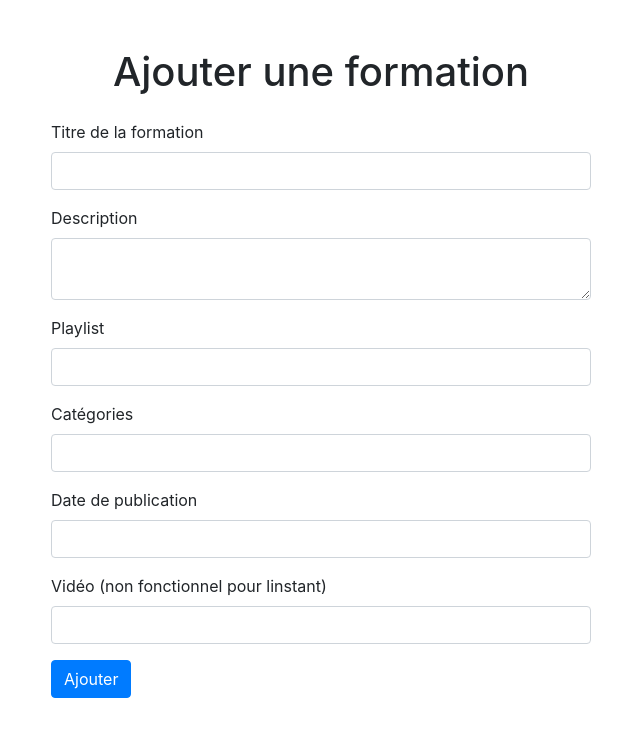
After one commit to NolanFr/mediatekformation, a Symfony app: template templates/pages/formulaire.html.twig in a window 1280 px wide. The commit adds this page. Shown: the top 737 px of the page, without its empty margins (319-959 px from the left). Run offline with Twig, Linux system fonts and the light colour scheme; the template is opened without the code that fills it, so the values that code supplies are empty; form fields are guessed from the names that the template uses; some libraries are stand-ins or nearby versions.

```diff
--- a/src/Entity/Formation.php
+++ b/src/Entity/Formation.php
@@ -7,6 +7,7 @@ use DateTimeInterface;
 use Doctrine\Common\Collections\ArrayCollection;
 use Doctrine\Common\Collections\Collection;
 use Doctrine\ORM\Mapping as ORM;
+use Doctrine\ORM\Event\LifecycleEventArgs;
 
 /**
  * @ORM\Entity(repositoryClass=FormationRepository::class)
@@ -169,4 +170,5 @@ class Formation
 
         return $this;
     }
+
 }
--- a/templates/pages/formations.html.twig
+++ b/templates/pages/formations.html.twig
@@ -53,6 +53,11 @@
                 <th class="text-center align-top" scope="col">
                     &nbsp;
                 </th>
+                <th class="text-right align-top" scope="col">
+                    <div class="ml-auto">
+                        <a href="{{ path('formations.new') }}" class="btn btn-primary">Ajouter</a>
+                    </div>
+                </th>
             </tr>
         </thead>
         <tbody>
--- /dev/null
+++ b/templates/pages/formulaire.html.twig
@@ -0,0 +1,43 @@
+<!DOCTYPE html>
+<html lang="fr">
+<head>
+    <meta charset="UTF-8">
+    <meta name="viewport" content="width=device-width, initial-scale=1.0">
+    <title>Ajouter une formation</title>
+    <link rel="stylesheet" href="https://stackpath.bootstrapcdn.com/bootstrap/4.5.2/css/bootstrap.min.css">
+</head>
+<body>
+
+<div class="container mt-5">
+    <div class="row justify-content-center">
+        <div class="col-md-6">
+            <h1 class="text-center mb-4">Ajouter une formation</h1>
+            <form method="post">
+                {{ form_start(form) }}
+                <div class="form-group">
+                    {{ form_row(form.title, {'label': 'Titre de la formation', 'attr': {'class': 'form-control'}}) }}
+                </div>
+                <div class="form-group">
+                    {{ form_row(form.description, {'label': 'Description', 'attr': {'class': 'form-control'}}) }}
+                </div>
+                <div class="form-group">
+                    {{ form_row(form.playlist, {'label': 'Playlist', 'attr': {'class': 'form-control'}}) }}
+                </div>
+                <div class="form-group">
+                    {{ form_row(form.categories, {'label': 'Catégories', 'attr': {'class': 'form-control', 'multiple': 'multiple'}}) }}
+                </div>
+                <div class="form-group">
+                    {{ form_row(form.published_at, {'label': 'Date de publication', 'attr': {'class': 'form-control'}}) }}
+                </div>
+                <div class="form-group">
+                    {{ form_row(form.video_id, {'label': 'Vidéo (non fonctionnel pour linstant)', 'attr': {'class': 'form-control'}}) }}
+                </div>
+                <button type="submit" class="btn btn-primary">Ajouter</button>
+                {{ form_end(form) }}
+            </form>
+        </div>
+    </div>
+</div>
+
+</body>
+</html>
```
Also changed, not shown: src/Controller/FormationsController.php (+26 -1 lines), src/Form/FormationType.php (added, +67 -0 lines).
